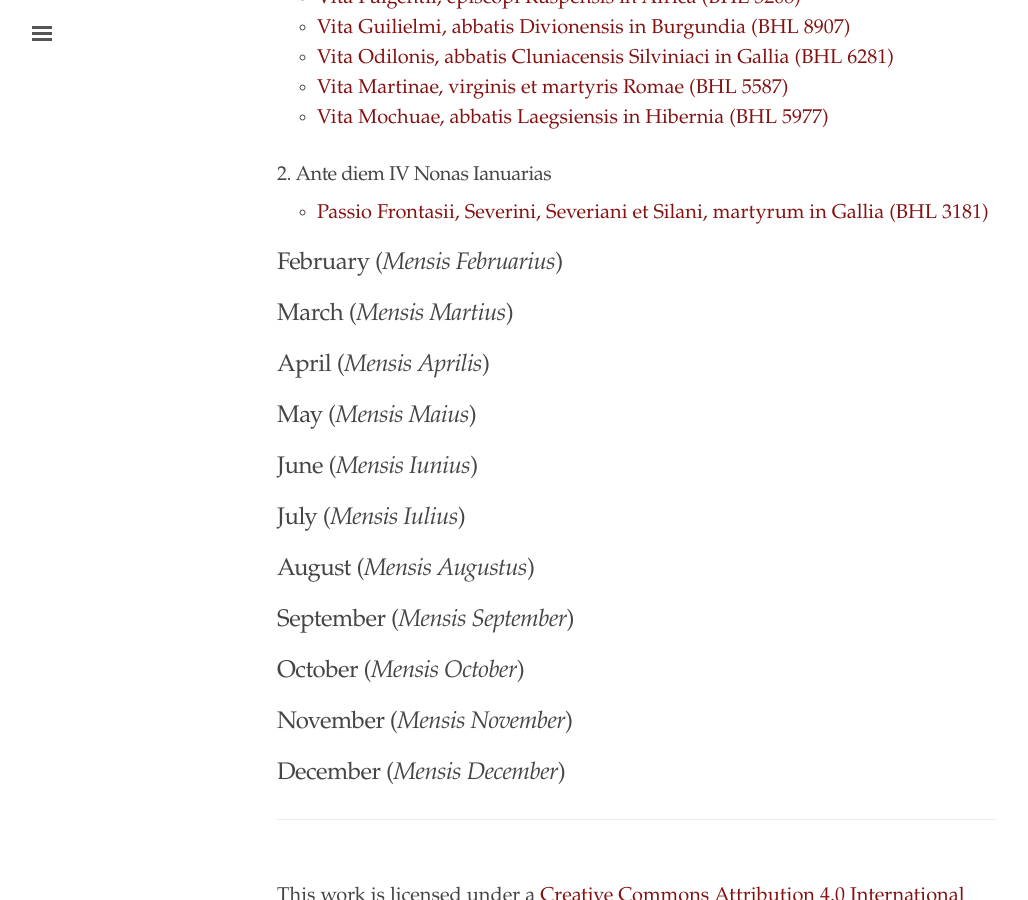
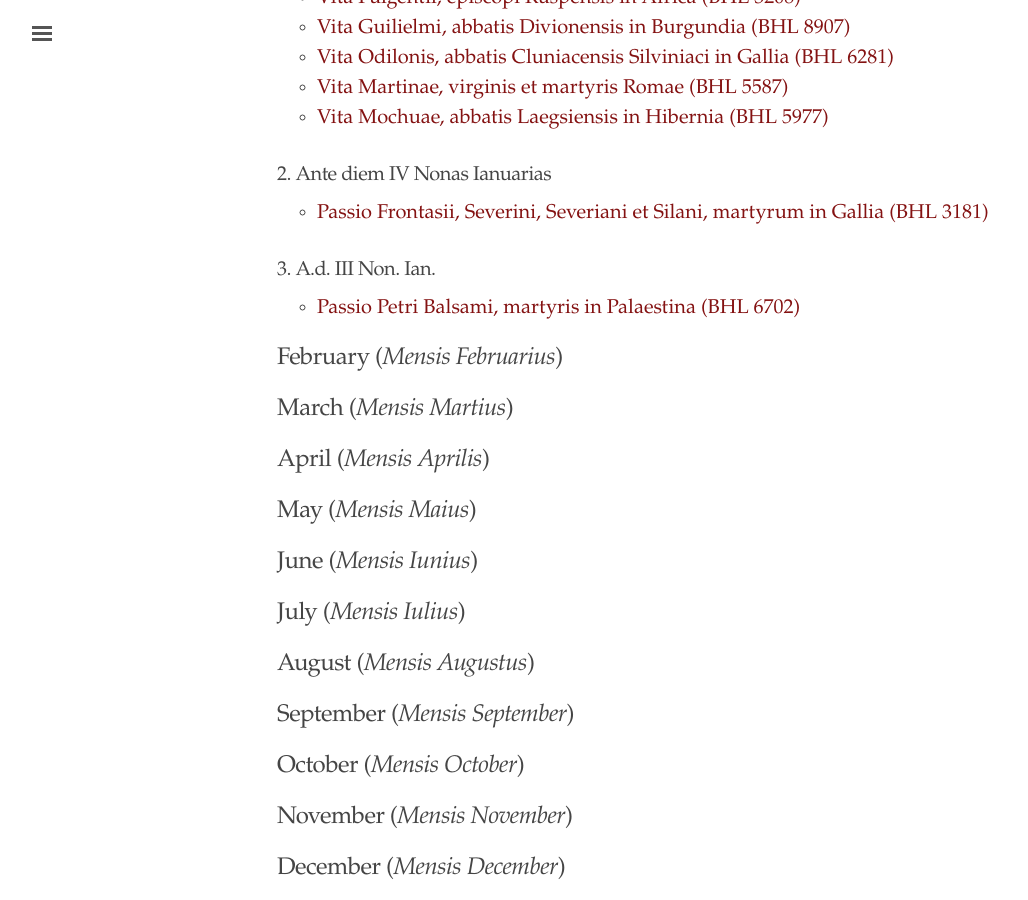
Before and after one commit to cjkoepke1/latin-hagiography, a Jekyll site: the page built from index.md, in a window 1280 px wide and 900 px high, scrolled down 610 px. Shown: the whole window, without its empty margins (3-1031 px from the left). Built offline with Jekyll 4.4.1, drawn with Linux system fonts in a browser that asks for light colours.

Commit message:
added passio balsami

```diff
--- a/index.md
+++ b/index.md
@@ -24,7 +24,12 @@
 
 ### 2. Ante diem IV Nonas Ianuarias
 
-- [Passio Frontasii, Severini, Severiani et Silani, martyrum in Gallia (BHL 3181)](https://cjkoepke1.github.io/latin-hagiography/texts/passio-frontasii)
+- [Passio Frontasii, Severini, Severiani et Silani, martyrum in Gallia (BHL 3181)](https://cjkoepke1.github.io/latin-hagiography/texts/passio-frontasii/)
+
+### 3. A.d. III Non. Ian.
+
+- [Passio Petri Balsami, martyris in Palaestina (BHL 6702)](https://cjkoepke1.github.io/latin-hagiography/texts/passio-balsami/)
+
 
 ## February (*Mensis Februarius*)
 
```
